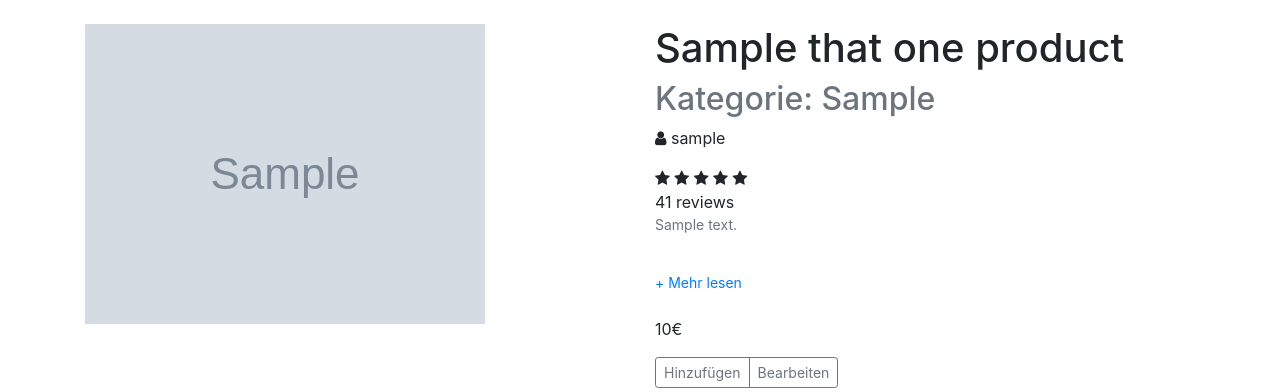
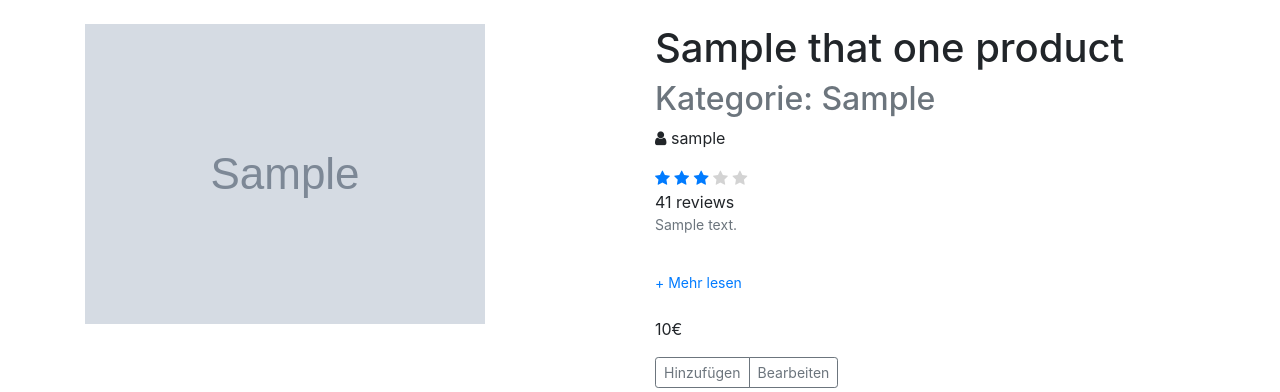
Before and after one commit to jannikr/Artista, a Django app: template Shop/templates/Shop/detail.html in a window 1280 px wide. Shown: the part 56-448 px from the top of the page. Run offline with Django 3.2, Linux system fonts and the light colour scheme; the template is opened without the code that fills it: most values are stand-ins (such as "Sample title", 1, 10 or a date in 2020); grey boxes marked "Sample" are stand-in pictures; parts of the project's set-up code (start-up, migrations or seed data) failed here and were passed over; some libraries are stand-ins or nearby versions.

Commit message:
rating frontend interaction

```diff
--- a/Shop/templates/Shop/base.html
+++ b/Shop/templates/Shop/base.html
@@ -9,7 +9,7 @@
     <!-- Bootstrap -->
     <link rel="stylesheet" href="https://stackpath.bootstrapcdn.com/bootstrap/4.5.0/css/bootstrap.min.css" integrity="sha384-9aIt2nRpC12Uk9gS9baDl411NQApFmC26EwAOH8WgZl5MYYxFfc+NcPb1dKGj7Sk" crossorigin="anonymous">
 
-    <link href="https://maxcdn.bootstrapcdn.com/font-awesome/4.7.0/css/font-awesome.min.css" rel="stylesheet" />
+    <link href="https://maxcdn.bootstrapcdn.com/font-awesome/4.7.0/css/font-awesome.min.css" rel="stylesheet" type="text/css"/>
 
     <link rel="stylesheet" type="text/css" href="{%  static '/css/main.css' %}">
 
--- a/Shop/templates/Shop/detail.html
+++ b/Shop/templates/Shop/detail.html
@@ -1,7 +1,52 @@
 {% extends 'Shop/base.html' %}
+
 {% load static %}
 
 {% block content %}
+
+    <script type="text/javascript">
+    function hover(e) {
+        if (e.target.id == "one-star") {
+            document.getElementById('one-star').setAttribute("style", "color: red");
+        } else if(e.target.id == "two-star") {
+            document.getElementById('one-star').setAttribute("style", "color: red");
+            document.getElementById('two-star').setAttribute("style", "color: red");
+        } else if (e.target.id == "three-star") {
+            document.getElementById('one-star').setAttribute("style", "color: red");
+            document.getElementById('two-star').setAttribute("style", "color: red");
+            document.getElementById('three-star').setAttribute("style", "color: red");
+        } else if (e.target.id == "four-star") {
+            document.getElementById('one-star').setAttribute("style", "color: red");
+            document.getElementById('two-star').setAttribute("style", "color: red");
+            document.getElementById('three-star').setAttribute("style", "color: red");
+            document.getElementById('four-star').setAttribute("style", "color: red");
+        } else if (e.target.id == "five-star") {
+            document.getElementById('one-star').setAttribute("style", "color: red");
+            document.getElementById('two-star').setAttribute("style", "color: red");
+            document.getElementById('three-star').setAttribute("style", "color: red");
+            document.getElementById('four-star').setAttribute("style", "color: red");
+            document.getElementById('five-star').setAttribute("style", "color: red");
+        }
+    }
+
+    function leave() {
+        var elements = document.getElementsByClassName('fa-star');
+        for (element of elements) {
+            element.setAttribute("style", "")
+        }
+
+    }
+
+    function clickedItem(e) {
+        var targetName = e.target.innerText;
+        var element = document.getElementById("default_value");
+        element.innerText = targetName;
+        var input = document.getElementById("myCategory");
+        input.setAttribute("value", String(targetName));
+
+    }
+</script>
+
     <div class="container">
         <div class="row product-details mt-4 mb-4">
             <div class="col-sm">
@@ -15,11 +60,11 @@
                     {{ that_one_product.creator.instagram_handle }}</p>
                 <div class="rating">
                     <div class="stars">
-                        <span class="fa fa-star checked"></span>
-                        <span class="fa fa-star checked"></span>
-                        <span class="fa fa-star checked"></span>
-                        <span class="fa fa-star"></span>
-                        <span class="fa fa-star"></span>
+                        <span onmouseover="hover(event)" onmouseout="leave()" id="one-star" class="fa fa-star fa-star-checked"></span>
+                        <span onmouseover="hover(event)" onmouseout="leave()" id="two-star" class="fa fa-star fa-star-checked"></span>
+                        <span onmouseover="hover(event)" onmouseout="leave()" id="three-star" class="fa fa-star fa-star-checked"></span>
+                        <span onmouseover="hover(event)" onmouseout="leave()" id="four-star" class="fa fa-star fa-star-unchecked"></span>
+                        <span onmouseover="hover(event)" onmouseout="leave()" id="five-star" class="fa fa-star fa-star-unchecked"></span>
                     </div>
                     <span class="review-no">41 reviews</span>
                 </div>
@@ -75,4 +120,5 @@
     </div>
 
 
+
 {% endblock content %}
--- a/static/css/main.css
+++ b/static/css/main.css
@@ -306,3 +306,13 @@ footer {
     top: 10px;
     left: -6px;
 }
+
+/* rating */
+
+.fa-star-unchecked {
+    color:lightgrey;
+}
+
+.fa-star-checked {
+    color: #007bff;
+}
```
